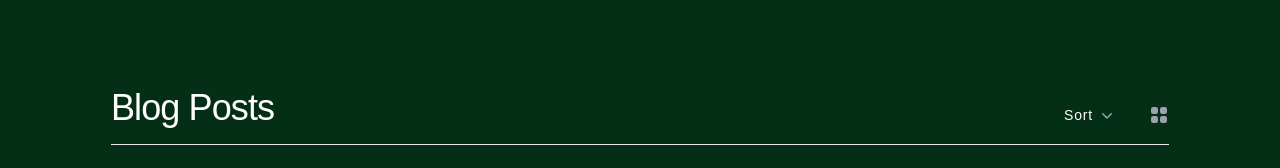
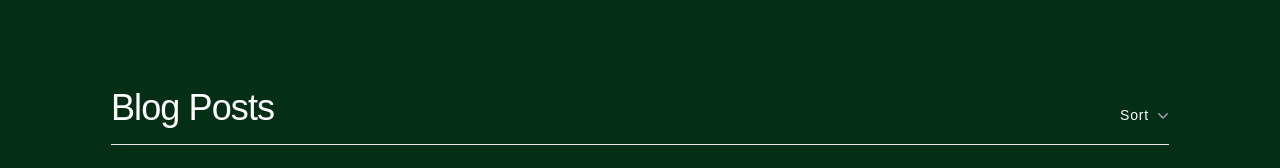
Before and after one commit to xuzmocode4-325/ecommerce-website, a Django app: page /blog/ in a window 1280 px wide. Shown: the part 64-232 px from the top of the page. Run offline with Django 5.2, Linux system fonts and the light colour scheme; data comes from the database, SQL or seed files in the repository; parts of the project's set-up code (start-up, migrations or seed data) failed here and were passed over; some libraries are stand-ins or nearby versions; some web fonts are replaced.

Commit message:
remove grid icon from blog subheader element

```diff
--- a/theme/templates/includes/blog-subheader.html
+++ b/theme/templates/includes/blog-subheader.html
@@ -38,12 +38,5 @@
                 </div>
             </div>
         </div>
-
-        <button type="button" class="-m-2 ml-5 p-2 text-gray-400 hover:text-gray-500 sm:ml-7">
-            <span class="sr-only">View grid</span>
-            <svg class="size-5" aria-hidden="true" viewBox="0 0 20 20" fill="currentColor" data-slot="icon">
-                <path fill-rule="evenodd" d="M4.25 2A2.25 2.25 0 0 0 2 4.25v2.5A2.25 2.25 0 0 0 4.25 9h2.5A2.25 2.25 0 0 0 9 6.75v-2.5A2.25 2.25 0 0 0 6.75 2h-2.5Zm0 9A2.25 2.25 0 0 0 2 13.25v2.5A2.25 2.25 0 0 0 4.25 18h2.5A2.25 2.25 0 0 0 9 15.75v-2.5A2.25 2.25 0 0 0 6.75 11h-2.5Zm9-9A2.25 2.25 0 0 0 11 4.25v2.5A2.25 2.25 0 0 0 13.25 9h2.5A2.25 2.25 0 0 0 18 6.75v-2.5A2.25 2.25 0 0 0 15.75 2h-2.5Zm0 9A2.25 2.25 0 0 0 11 13.25v2.5A2.25 2.25 0 0 0 13.25 18h2.5A2.25 2.25 0 0 0 18 15.75v-2.5A2.25 2.25 0 0 0 15.75 11h-2.5Z" clip-rule="evenodd" />
-            </svg>
-        </button>
     </div>
 </div>
```
